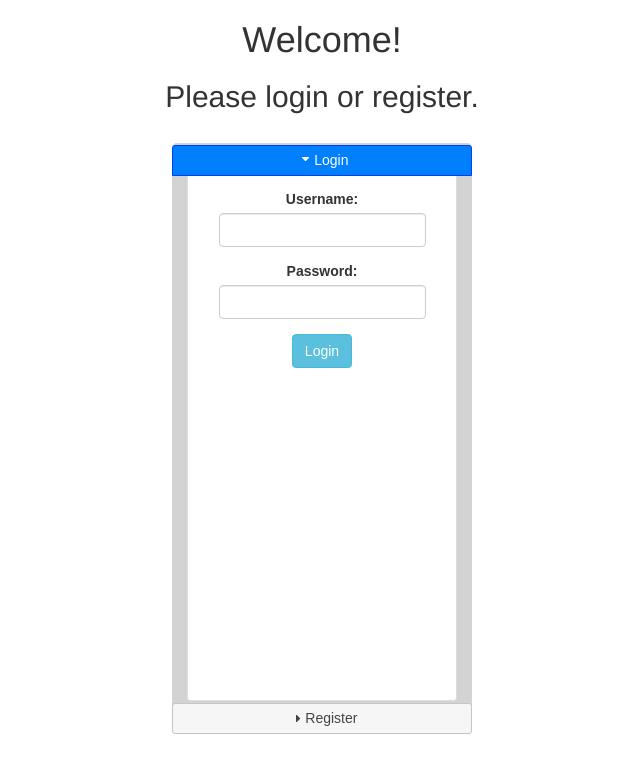
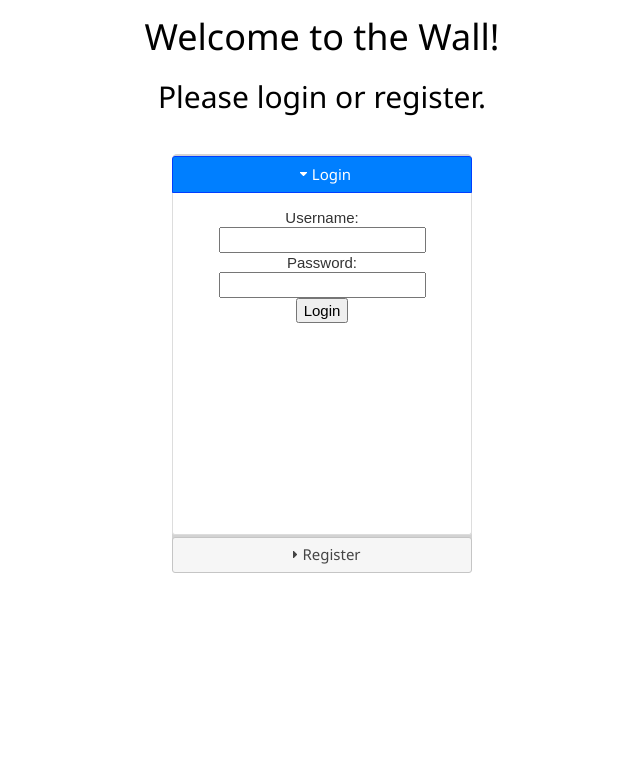
Before and after one commit to thomasjedstrom/The_Wall-Python-Flask, a Flask app: page / in a window 1280 px wide, after a click on "Login". Shown: the top 773 px of the page, without its empty margins (318-958 px from the left). Run offline with Flask 2, Linux system fonts and the light colour scheme; some libraries are stand-ins or nearby versions.

Commit message:
login and registration page is functional.  On the wall: navbar exists, not fully functional.  Posts are displayed.  Author and timestamp displayed.

```diff
--- a/server.py
+++ b/server.py
@@ -5,7 +5,7 @@ import re
 app = Flask(__name__)
 bcrypt = Bcrypt(app)
 app.secret_key = 'KeepItSecretKeepItSafe'
-mysql = MySQLConnector(app, 'login_and_registration')
+mysql = MySQLConnector(app, 'the_wall')
 
 EMAIL_REGEX = re.compile(r'^[a-zA-Z0-9\.\+_-]+@[a-zA-Z0-9\._-]+\.[a-zA-Z]*$')
 noNumbers = re.compile(r'^[^0-9]+$')
@@ -18,27 +18,15 @@ def index():
 def login():
     user_name = request.form['user_name']
     password = request.form['pw']
-    user_query = "SELECT * FROM registered_users WHERE user_name = :user_name LIMIT 1"
+    user_query = "SELECT * FROM users WHERE user_name = :user_name LIMIT 1"
     query_data = { 'user_name': user_name }
     user = mysql.query_db(user_query, query_data) # user will be returned in a list
     if bcrypt.check_password_hash(user[0]['pw_hash'], password):
         session['name'] = user_name
-        print session['name']
-        return redirect('/registereduser')
+        return redirect('/wall')
     else:
         flash('Invalid user or password', 'error')
         return redirect('/')
-
-
-@app.route('/registereduser')
-def registereduser():
-    query = "SELECT * FROM registered_users"
-    all_users = mysql.query_db(query)
-    return render_template('registereduser.html', all_users=all_users, name=session['name'])
-
-
-
-
 
 @app.route('/register', methods=['GET', 'POST'])
 def register():
@@ -53,7 +41,7 @@ def register():
     if len(user_name) < 1:
         errors.append('Username must be at least 2 characters')
     else:
-        username_query = "SELECT user_name FROM registered_users WHERE user_name = :user_name LIMIT 1"
+        username_query = "SELECT user_name FROM users WHERE user_name = :user_name LIMIT 1"
         query_username = { 'user_name': user_name }
         existencematch = mysql.query_db(username_query, query_username)
         if len(existencematch) != 0:
@@ -65,7 +53,7 @@ def register():
     if not EMAIL_REGEX.match(request.form['email']):
         errors.append('Invalid email address')
     else:
-        email_query = "SELECT email FROM registered_users WHERE email = :email LIMIT 1"
+        email_query = "SELECT email FROM users WHERE email = :email LIMIT 1"
         query_email = { 'email': email }
         existencematch = mysql.query_db(email_query, query_email)
         if len(existencematch) != 0:
@@ -82,7 +70,7 @@ def register():
         return redirect('/')
     else:
         pw_hash = bcrypt.generate_password_hash(password)
-        insert_query = "INSERT INTO registered_users (user_name, first_name, last_name, email, pw_hash, created_at, updated_at) VALUES (:user_name, :first_name, :last_name, :email, :pw_hash, NOW(), NOW())"
+        insert_query = "INSERT INTO users (user_name, first_name, last_name, email, pw_hash, created_at, updated_at) VALUES (:user_name, :first_name, :last_name, :email, :pw_hash, NOW(), NOW())"
         query_data = { 'user_name': user_name,
                         'first_name': first_name,
                         'last_name': last_name,
@@ -90,6 +78,17 @@ def register():
                         'pw_hash': pw_hash
                         }
         mysql.query_db(insert_query, query_data)
-        return redirect('/registereduser')
+        return redirect('/wall')
+
+@app.route('/wall')
+def wall():
+    post_query = "SELECT messages.message, messages.created_at, users.user_name FROM messages JOIN users ON messages.user_id=users.id"
+    all_messages = mysql.query_db(post_query)
+    return render_template('wall.html', all_messages=all_messages, name=session['name'])
+
+
+
+
+
 
 app.run(debug=True)
--- a/templates/index.html
+++ b/templates/index.html
@@ -1,8 +1,8 @@
 <html>
 <head>
-  <title>Login and Registration</title>
-  <!-- CSS Bootstrap -->
-  <link rel="stylesheet" href="https://maxcdn.bootstrapcdn.com/bootstrap/3.3.6/css/bootstrap.min.css" integrity="sha384-1q8mTJOASx8j1Au+a5WDVnPi2lkFfwwEAa8hDDdjZlpLegxhjVME1fgjWPGmkzs7" crossorigin="anonymous">
+  <title>The Wall</title>
+  <!-- CSS W3 -->
+  <link rel="stylesheet" href="http://www.w3schools.com/lib/w3.css">
   <!-- CSS JQuery UI -->
   <link rel="stylesheet" href="https://ajax.googleapis.com/ajax/libs/jqueryui/1.11.4/themes/smoothness/jquery-ui.css">
   <!-- CSS My Style -->
@@ -14,12 +14,11 @@
   <script src="https://ajax.googleapis.com/ajax/libs/jqueryui/1.11.4/jquery-ui.min.js"></script>
   <!-- JS My JS -->
   <script src="{{ url_for('static', filename='js/my_script.js') }}"></script>
-
 </head>
 <body>
 
-  <h1>Welcome!</h1>
-  <h2>Please login or register.</h2>
+  <h1 class="w3-animate-zoom">Welcome to the Wall!</h1>
+  <h2 class="w3-animate-zoom">Please login or register.</h2>
 
   <!-- FLASH MESSAGES -->
 <ul class="flashes">
@@ -33,51 +32,51 @@
 </ul>
 
 <!-- Login -->
-<div id="loginregister" class="accordion">
+<div id="loginregister" class="accordion w3-animate-zoom">
   <h2>Login</h2>
   <form action="/login" method="POST">
-    <div class="form-group">
+    <div class="">
       <label for="user_name" class="">Username:</label>
-      <input type="text" name="user_name" id="user_name" class="form-control">
+      <input type="text" name="user_name" id="user_name" class="">
     </div>
-    <div class="form-group">
+    <div class="">
       <label for="email" class="">Password:</label>
-      <input type="text" name="pw" id="pw" class="form-control">
+      <input type="text" name="pw" id="pw" class="">
     </div>
-    <div class="form-group">
-      <input type="submit" value="Login" class="btn btn-info">
+    <div class="">
+      <input type="submit" value="Login" class="">
     </div>
   </form>
 <!-- Register -->
   <h3>Register</h3>
   <div>
   <form action='/register' method='POST' class="">
-    <div class="form-group">
+    <div class="">
       <label for="user_name" class="">Username:</label>
-      <input type="text" name="user_name" id="user_name" class="form-control">
+      <input type="text" name="user_name" id="user_name" class="">
     </div>
-    <div class="form-group">
+    <div class="">
       <label for="first_name" class="">First Name:</label>
-      <input type="text" name="first_name" id="first_name" class="form-control">
+      <input type="text" name="first_name" id="first_name" class="">
     </div>
-    <div class="form-group">
+    <div class="">
       <label for="last_name" class="">Last Name:</label>
-      <input type="text" name="last_name" id="last_name" class="form-control">
+      <input type="text" name="last_name" id="last_name" class="">
     </div>
-    <div class="form-group">
+    <div class="">
       <label for="email" class="">Email:</label>
-      <input type="text" name="email" id="email" class="form-control">
+      <input type="text" name="email" id="email" class="">
     </div>
-    <div class="form-group">
+    <div class="">
       <label for="email" class="">Password:</label>
-      <input type="text" name="pw" id="pw" class="form-control">
+      <input type="text" name="pw" id="pw" class="">
     </div>
-    <div class="form-group">
+    <div class="">
       <label for="email" class="">Confirm Password:</label>
-      <input type="text" name="cpw" id="cpw" class="form-control">
+      <input type="text" name="cpw" id="cpw" class="">
     </div>
-    <div class="form-group">
-      <input type="submit" value="Add" class="btn btn-info">
+    <div class="">
+      <input type="submit" value="Add" class="">
     </div>
   </form>
   </div>
```
Also changed, not shown: templates/registereduser.html (deleted, +0 -62 lines), templates/wall.html (added, +58 -0 lines), 1 other file.
